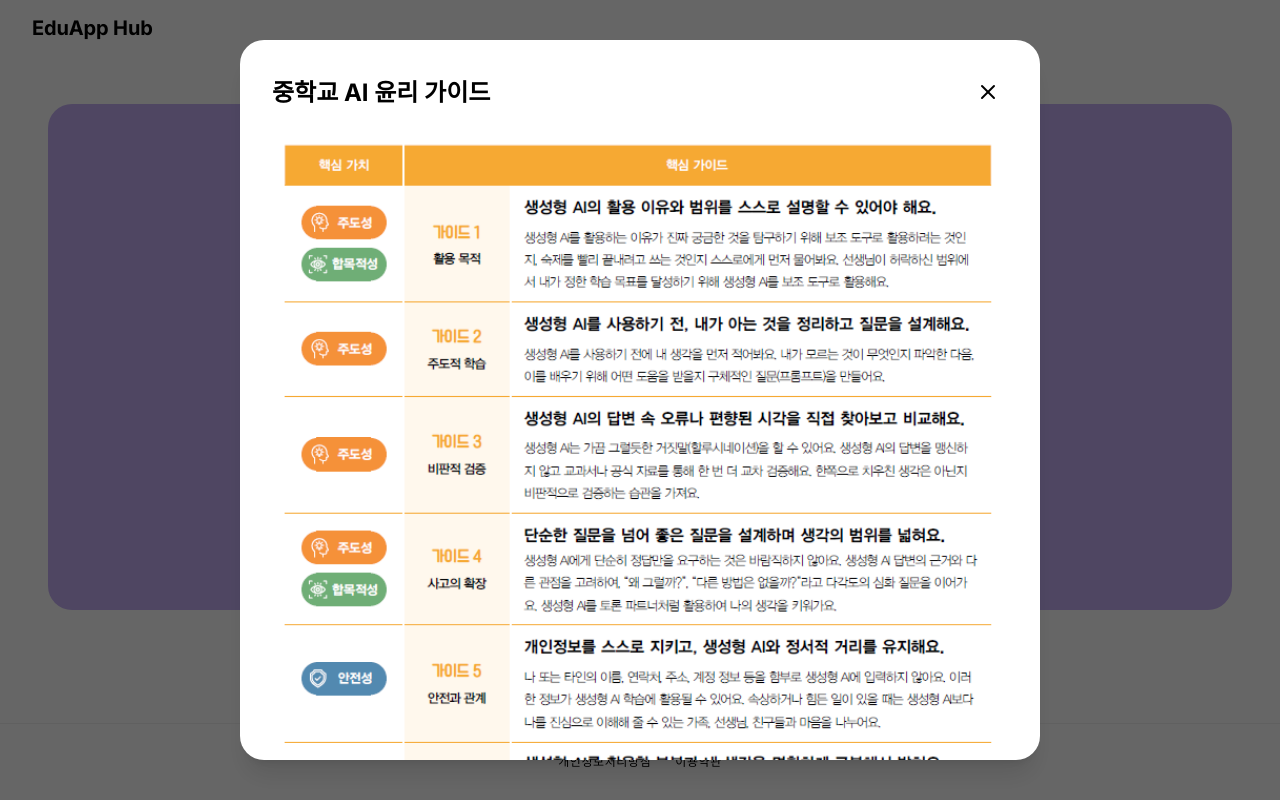
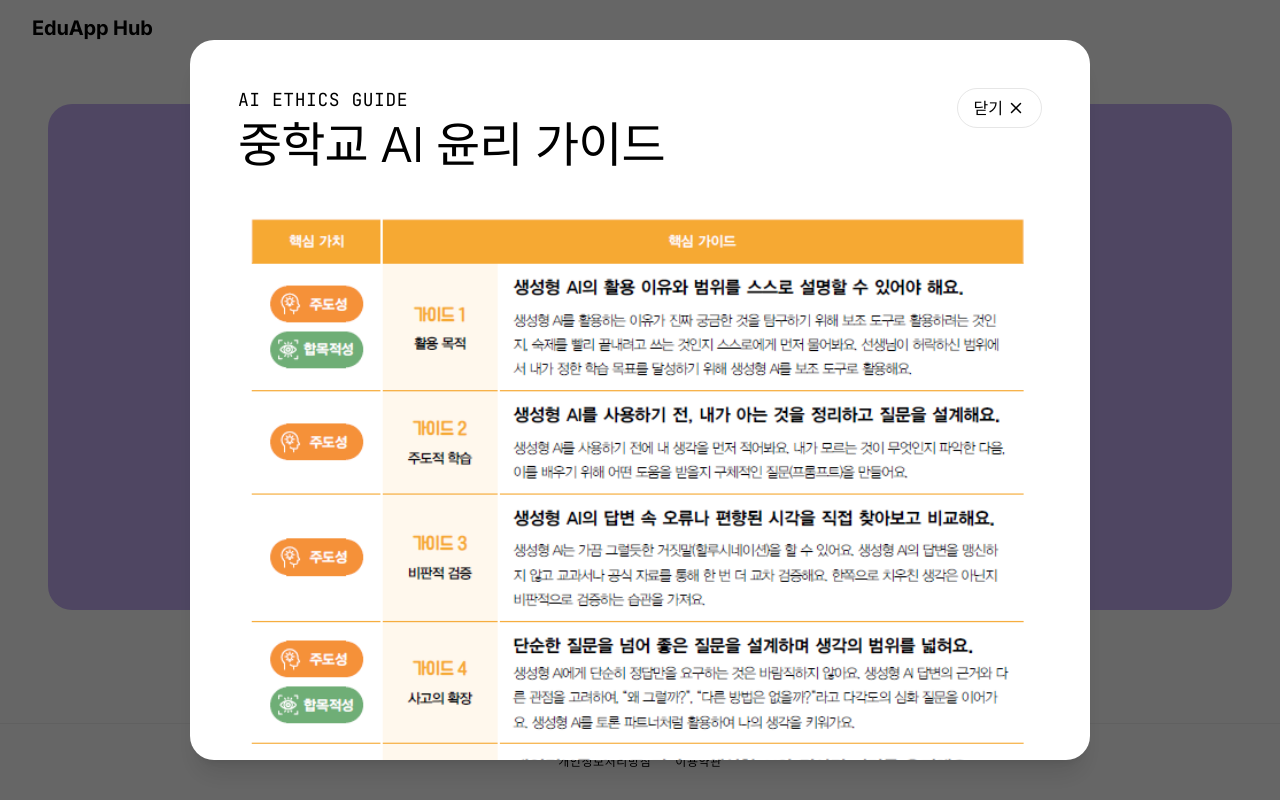
Before and after one commit to taeyun2123/260627, a React (Vite) app: page /login in a window 1280 px wide. Built offline with nearby package versions, Linux system fonts and the light colour scheme.

Commit message:
style: redesign AI ethics guide popup to match Figma design system

```diff
--- a/src/pages/Login.jsx
+++ b/src/pages/Login.jsx
@@ -51,19 +51,24 @@ export default function Login() {
 
       {showModal && (
         <div className="modal-overlay" onClick={() => setShowModal(false)}>
-          <div className="modal-content" onClick={(e) => e.stopPropagation()}>
-            <div style={{ display: 'flex', justifyContent: 'space-between', alignItems: 'center', marginBottom: 'var(--spacing-md)' }}>
-              <h2 className="text-card-title">중학교 AI 윤리 가이드</h2>
-              <button onClick={() => setShowModal(false)} style={{ padding: '8px' }}>
-                <X size={24} color="var(--ink)" />
+          <div className="modal-content color-block-cream" onClick={(e) => e.stopPropagation()} style={{ padding: 'var(--spacing-xxl)', maxWidth: '900px' }}>
+            <div style={{ display: 'flex', justifyContent: 'space-between', alignItems: 'flex-start', marginBottom: 'var(--spacing-xl)' }}>
+              <div>
+                <div className="text-eyebrow" style={{ marginBottom: 'var(--spacing-xs)' }}>AI Ethics Guide</div>
+                <h2 className="text-display-lg" style={{ fontSize: '48px', lineHeight: '1.1' }}>중학교 AI 윤리 가이드</h2>
+              </div>
+              <button className="btn-secondary" onClick={() => setShowModal(false)} style={{ padding: '8px 16px', display: 'flex', alignItems: 'center', gap: '4px', fontSize: '16px' }}>
+                닫기 <X size={18} />
               </button>
             </div>
+
             <img
               src={ethicsGuideImage}
               alt="중학교 AI 윤리 가이드"
-              style={{ width: '100%', height: 'auto', borderRadius: 'var(--rounded-md)', marginBottom: 'var(--spacing-lg)' }}
+              style={{ width: '100%', height: 'auto', borderRadius: 'var(--rounded-lg)', marginBottom: 'var(--spacing-xxl)' }}
             />
-            <button className="btn-primary" style={{ width: '100%' }} onClick={() => {
+
+            <button className="btn-primary" style={{ width: '100%', padding: '20px', fontSize: '22px' }} onClick={() => {
               setShowModal(false);
               handleLogin();
             }}>
```
